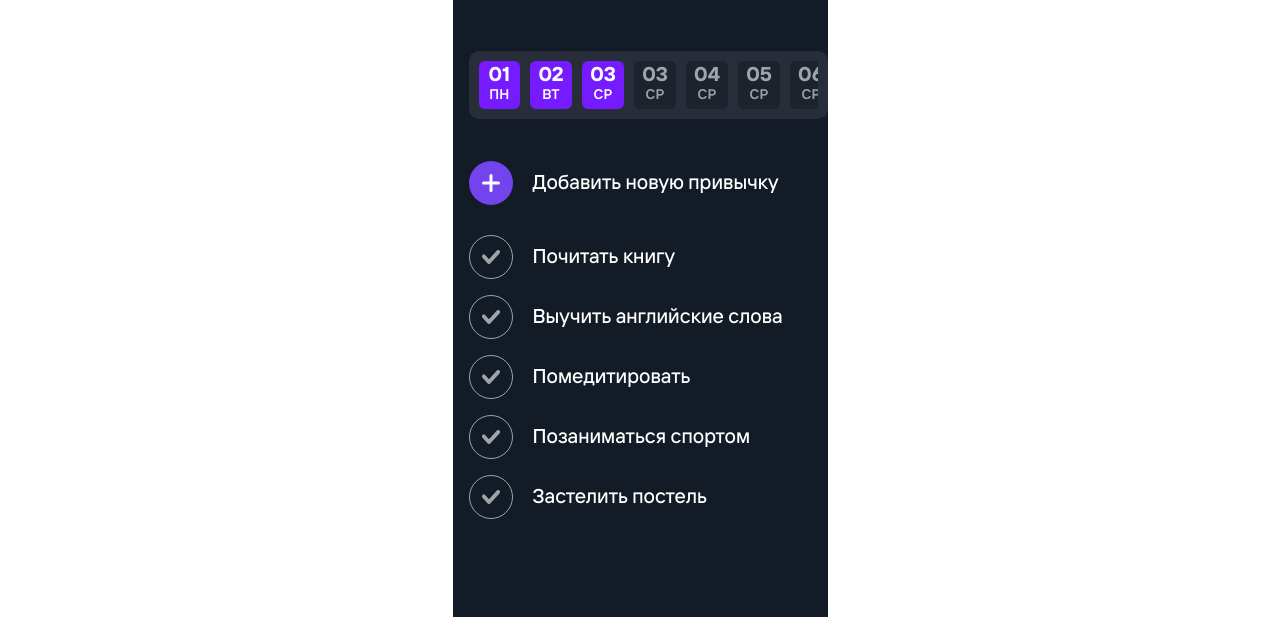
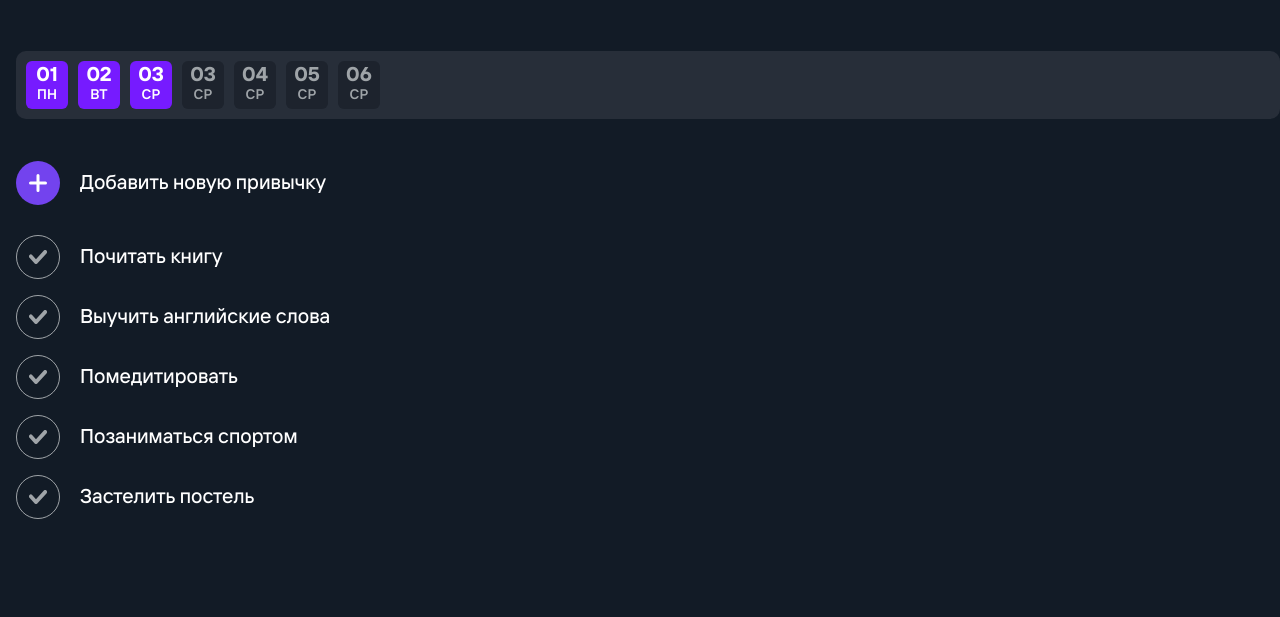
Before and after one commit to Natalina27/js-workshop-habits, a website: page src/index.html in a window 1280 px wide. Shown: the part 197-814 px from the top of the page. Drawn offline with Linux system fonts and the light colour scheme.

Commit message:
feat(source fix markup):

```diff
--- a/src/css/style.css
+++ b/src/css/style.css
@@ -4,7 +4,7 @@
 }
 
 .container {
-	width: 375px;
+	width: 100%;
 	height: 100%;
 	margin: 0 auto;
 	padding: 24px 16px 98px;
--- a/src/index.html
+++ b/src/index.html
@@ -3,6 +3,7 @@
 <head>
 	<meta charset="UTF-8">
 	<title>Lectrum Habits!</title>
+	<meta name="viewport" content="width=device-width, initial-scale=1, minimum-scale=1, maximum-scale=1, user-scalable=0">
 	<link href="./fonts/TTInterphases/TTInterphases.css" rel="stylesheet">
 	<link href="./css/style.css" rel="stylesheet">
 	<style>
```
